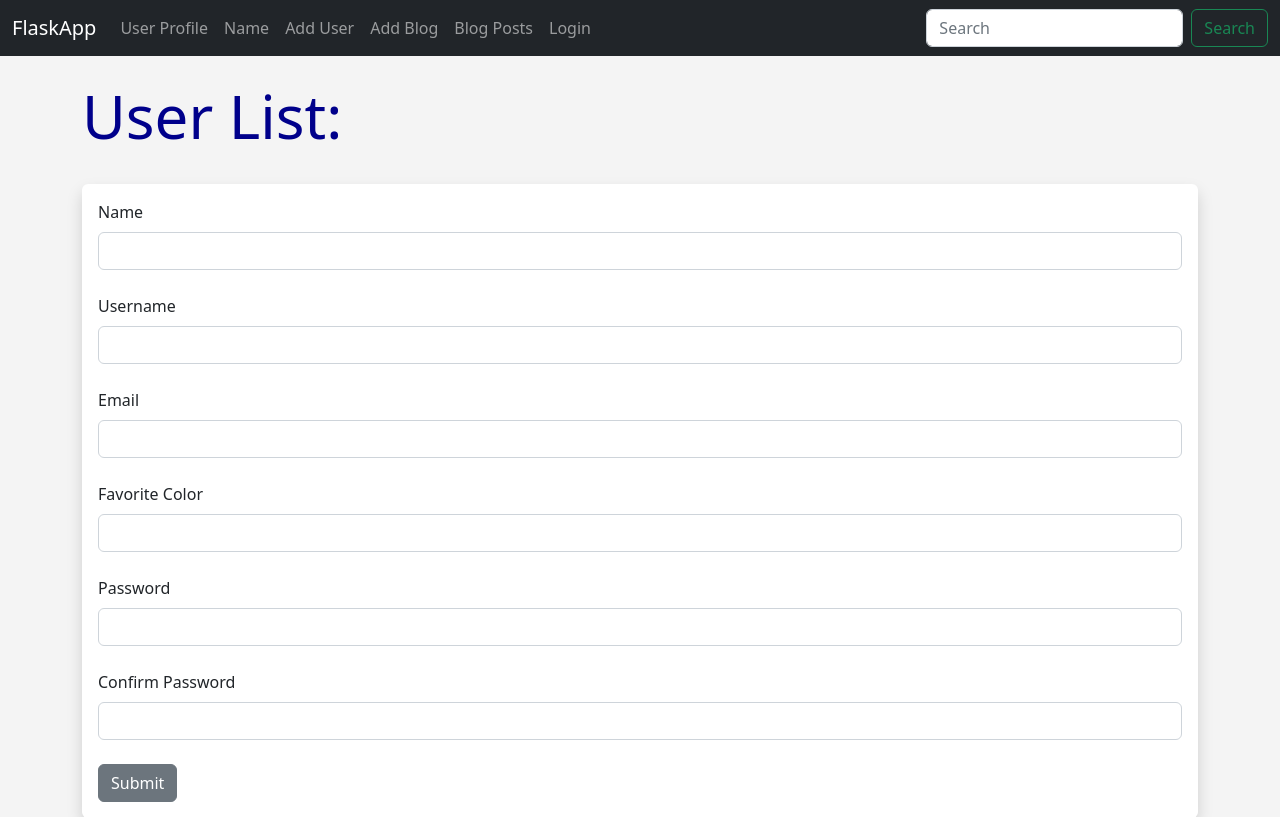
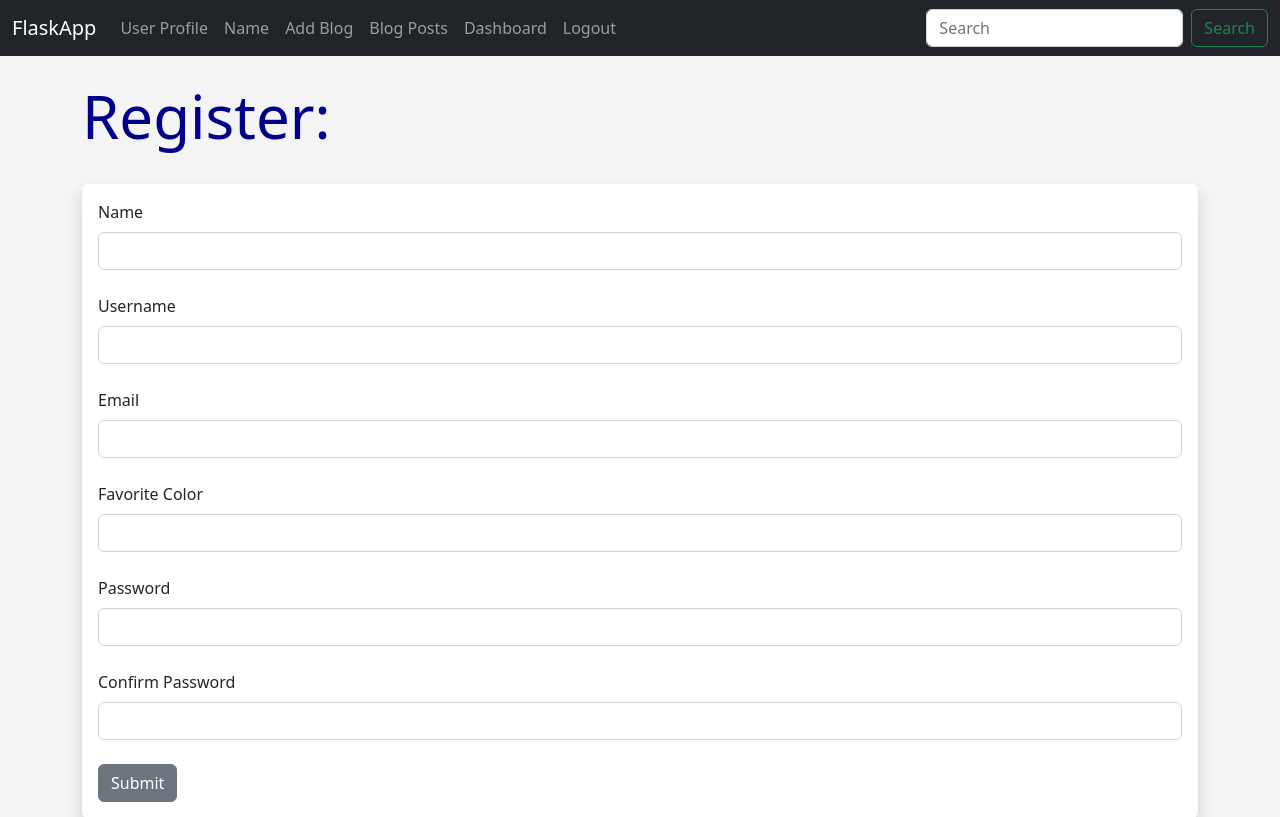
Before and after one commit to harshadsutar/FlaskApp, a Flask app: page /user/add_user in a window 1280 px wide. Shown: the top 817 px of the page. Run offline with Flask 2, Linux system fonts and the light colour scheme; the visitor is signed in with stand-in values (Sample User, id 1); data comes from the database, SQL or seed files in the repository.

Commit message:
added dashboard

```diff
--- a/hello.py
+++ b/hello.py
@@ -70,13 +70,6 @@ def logout():
     return redirect(url_for('login'))
 
 
-class Posts(db.Model):
-    id = db.Column(db.Integer, primary_key=True)
-    title = db.Column(db.String(255))
-    content = db.Column(db.Text)
-    author = db.Column(db.String(255))
-    date_posted = db.Column(db.DateTime, default=datetime.utcnow)
-    slug = db.Column(db.String(255))
 
 # create posts form
 
@@ -88,6 +81,7 @@ class PostForm(FlaskForm):
     submit = SubmitField("Submit", validators=[DataRequired()])
 
 @app.route('/add-post' , methods=['GET','POST'])
+@login_required
 def add_post():
     form = PostForm()
 
@@ -119,6 +113,7 @@ def post(id):
 
 
 @app.route('/posts/edit/<int:id>',methods=['GET','POST'])
+@login_required
 def edit_post(id):
     post = Posts.query.get_or_404(id)
     form = PostForm()
@@ -158,30 +153,7 @@ def delete_post(id):
 
 
 
-class Users(db.Model, UserMixin):
-    id = db.Column(db.Integer, primary_key=True)
-    username = db.Column(db.String(20),nullable=False,unique=True)
-    name= db.Column(db.String(200), nullable=False)
-    email=db.Column(db.String(120),nullable=False,unique=True)
-    favorite_color = db.Column(db.String(120))
-    date_added=db.Column(db.DateTime, default=datetime.utcnow)
-    password_hash =db.Column(db.String(128))
 
-    @property
-    def password(self):
-        raise AttributeError('password is not readable')
-
-    @password.setter
-    def password(self, password):
-        self.password_hash = generate_password_hash(password)
-
-
-    def verify_password_hash(self,password):
-        return check_password_hash(self.password_hash, password)
-
-
-    def __repr__(self):
-        return '<Name %r>' % self.name
 
 
 class UserForm(FlaskForm):
@@ -348,5 +320,42 @@ def add_user():
     name=name,
     our_users=our_users)
 
+
+
+
+class Posts(db.Model):
+    id = db.Column(db.Integer, primary_key=True)
+    title = db.Column(db.String(255))
+    content = db.Column(db.Text)
+    author = db.Column(db.String(255))
+    date_posted = db.Column(db.DateTime, default=datetime.utcnow)
+    slug = db.Column(db.String(255))
+
+class Users(db.Model, UserMixin):
+    id = db.Column(db.Integer, primary_key=True)
+    username = db.Column(db.String(20),nullable=False,unique=True)
+    name= db.Column(db.String(200), nullable=False)
+    email=db.Column(db.String(120),nullable=False,unique=True)
+    favorite_color = db.Column(db.String(120))
+    date_added=db.Column(db.DateTime, default=datetime.utcnow)
+    password_hash =db.Column(db.String(128))
+
+    @property
+    def password(self):
+        raise AttributeError('password is not readable')
+
+    @password.setter
+    def password(self, password):
+        self.password_hash = generate_password_hash(password)
+
+
+    def verify_password_hash(self,password):
+        return check_password_hash(self.password_hash, password)
+
+
+    def __repr__(self):
+        return '<Name %r>' % self.name
+
+
 if __name__ == "__main__":
     app.run()
--- a/templates/add_user.html
+++ b/templates/add_user.html
@@ -24,7 +24,7 @@
     {% endfor %}
 </table>
 {%else%}
-<h1>User List:</h1>
+<h1>Register:</h1>
 <br/>
 <div class="shadow p-3 mb-5 bg-body rounded">
 <form method="POST">
--- a/templates/navbar.html
+++ b/templates/navbar.html
@@ -13,18 +13,29 @@
           <li class="nav-item">
             <a class="nav-link" href="{{url_for('name')}}">Name</a>
           </li>
-          <li class="nav-item">
-            <a class="nav-link" href="{{url_for('add_user')}}">Add User</a>
-          </li>
+
           <li class="nav-item">
             <a class="nav-link" href="{{url_for('add_post')}}">Add Blog</a>
           </li>
           <li class="nav-item">
             <a class="nav-link" href="{{url_for('posts')}}">Blog Posts</a>
           </li>
+          {%if current_user.is_authenticated %}
+          <li class="nav-item">
+            <a class="nav-link" href="{{url_for('dashboard')}}">Dashboard</a>
+          </li>
+          <li class="nav-item">
+            <a class="nav-link" href="{{url_for('logout')}}">Logout</a>
+          </li>
+          {% else %}
+          <li class="nav-item">
+            <a class="nav-link" href="{{url_for('add_user')}}">Register</a>
+          </li>
           <li class="nav-item">
             <a class="nav-link" href="{{url_for('login')}}">Login</a>
           </li>
+          {% endif %}
+
 
 
         </ul>
```
Also changed, not shown: templates/dashboard.html (+11 -1 lines).
